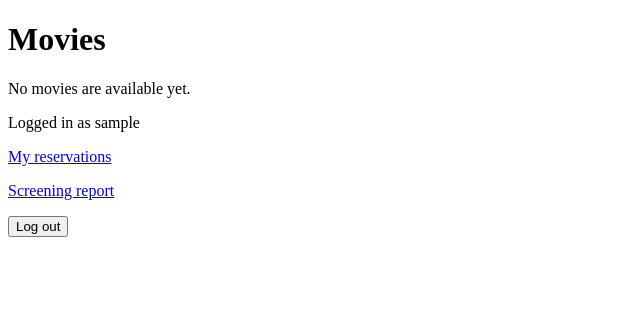
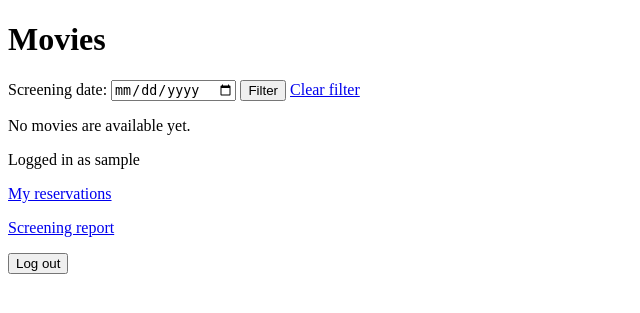
Before and after one commit to BrianChen809/movie-reservation-system, a Django app: page /movies/ in a window 1280 px wide. Shown: the top 313 px of the page, without its empty margins (0-640 px from the left). Run offline with Django 5.2, Linux system fonts and the light colour scheme; the visitor is signed in with stand-in values (Sample User, id 1); data that the repository does not hold is empty.

Commit message:
Add date filtering to movie list and preserve selected date

```diff
--- a/movies/templates/movies/movie_list.html
+++ b/movies/templates/movies/movie_list.html
@@ -7,10 +7,26 @@
 <body>
     <h1>Movies</h1>
 
+    {% for message in messages %}
+        <p>{{ message }}</p>
+    {% endfor %}
+
+    <form method="get">
+        <label for="movie-date">Screening date:</label>
+        <input
+            type="date"
+            id="movie-date"
+            name="date"
+            value="{{ selected_date }}"
+        >
+        <button type="submit">Filter</button>
+        <a href="{% url 'movies:movie_list' %}">Clear filter</a>
+    </form>
+
     {% for movie in movies %}
         <article>
             <h2>
-                <a href="{% url 'movies:movie_detail' movie.id %}">
+                <a href="{% url 'movies:movie_detail' movie.id %}{% if selected_date %}?date={{ selected_date|urlencode }}{% endif %}">
                     {{ movie.title }}
                 </a>
             </h2>
--- a/movies/views.py
+++ b/movies/views.py
@@ -16,11 +16,27 @@ from .models import Movie, Reservation, Seat, Showtime
 
 def movie_list(request):
     movies = Movie.objects.order_by("title")
+    selected_date = request.GET.get("date", "")
+
+    if selected_date:
+        try:
+            screening_date = date.fromisoformat(selected_date)
+        except ValueError:
+            messages.error(request, "Please choose a valid date.")
+            selected_date = ""
+        else:
+            movies = movies.filter(
+                showtimes__starts_at__date=screening_date,
+                showtimes__starts_at__gt=timezone.now(),
+            ).distinct()
 
     return render(
         request,
         "movies/movie_list.html",
-        {"movies": movies},
+        {
+            "movies": movies,
+            "selected_date": selected_date,
+        },
     )
 
 def movie_detail(request, movie_id):
```
